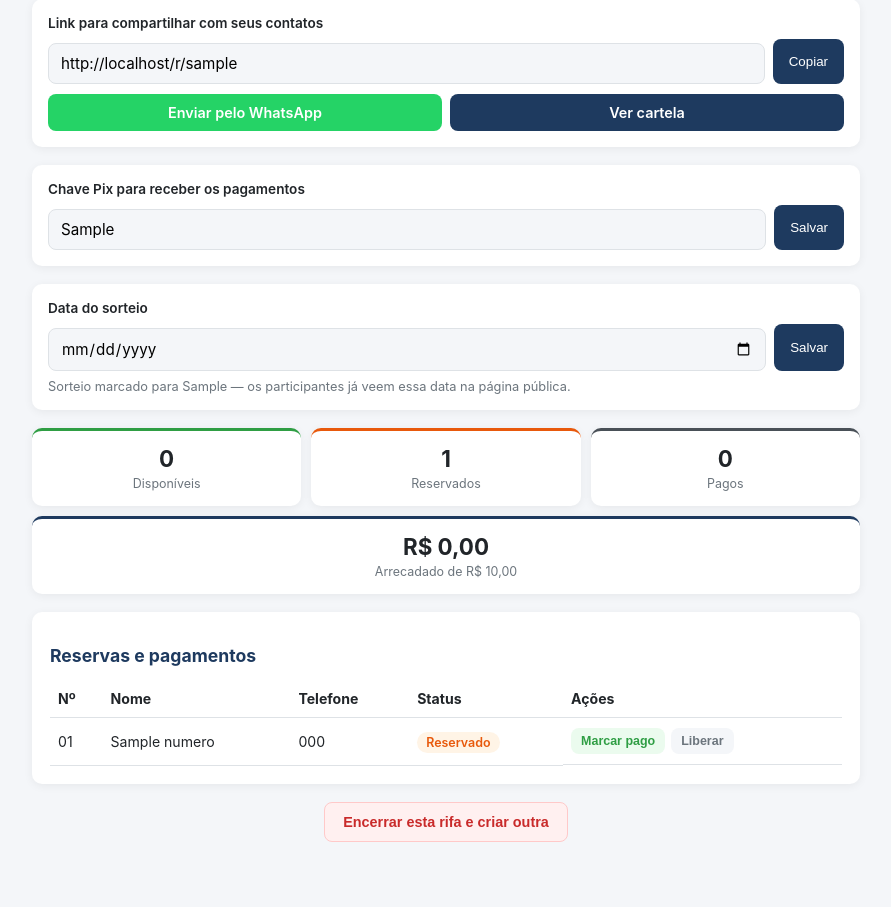
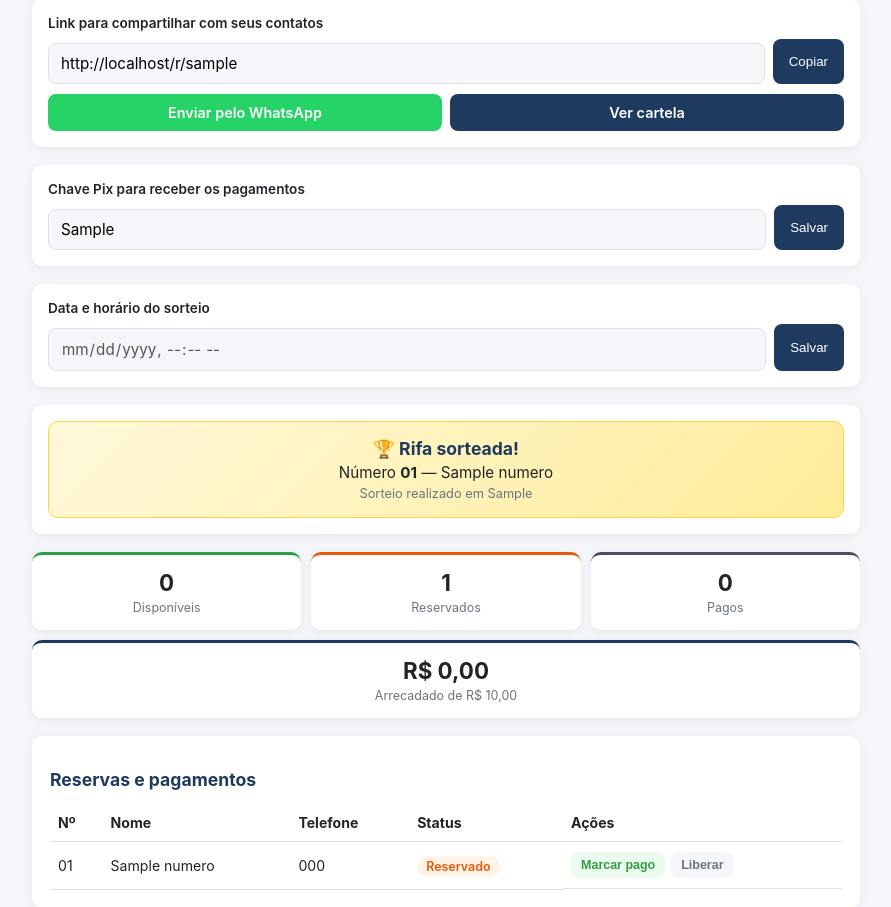
Before and after one commit to ivaldomouracruz-ship-it/rifa-app, a Flask app: page /admin in a window 1280 px wide. Shown: the part 126-1033 px from the top of the page, without its empty margins (194-1085 px from the left). Before the commit the page ends 968 px from the top, so only its background shows below. Run offline with Flask 3, Linux system fonts and the light colour scheme; the visitor is signed in with stand-in values (Sample User, id 1); tables that the repository leaves empty hold one stand-in row (values such as "Sample post").

Commit message:
sorteador automatico

```diff
--- a/app.py
+++ b/app.py
@@ -1,9 +1,11 @@
 import os
+import random
 import secrets
 import string
 from datetime import datetime, timezone
 from functools import wraps
 from urllib.parse import quote
+from zoneinfo import ZoneInfo
 
 from flask import Flask, render_template, request, redirect, url_for, session, jsonify, abort
 
@@ -13,6 +15,7 @@ app = Flask(__name__)
 app.secret_key = os.environ.get("SECRET_KEY", secrets.token_hex(32))
 
 ADMIN_PASSWORD = os.environ.get("ADMIN_PASSWORD", "troque-esta-senha")
+FUSO_BR = ZoneInfo("America/Sao_Paulo")
 
 
 # ---------------------------------------------------------------------------
@@ -68,10 +71,48 @@ def estatisticas(rifa, numeros):
 def formatar_data_br(data_iso):
     if not data_iso:
         return None
+    for formato_entrada, formato_saida in (
+        ("%Y-%m-%dT%H:%M", "%d/%m/%Y às %Hh%M"),
+        ("%Y-%m-%d", "%d/%m/%Y"),
+    ):
+        try:
+            return datetime.strptime(data_iso, formato_entrada).strftime(formato_saida)
+        except ValueError:
+            continue
+    return data_iso
+
+
+def agora_br():
+    return datetime.now(FUSO_BR).replace(tzinfo=None)
+
+
+def data_sorteio_dt(rifa):
+    """Converte o campo data_sorteio (texto) da rifa em datetime, ou None se ausente/ inválido."""
+    valor = rifa.get("data_sorteio")
+    if not valor:
+        return None
     try:
-        return datetime.strptime(data_iso, "%Y-%m-%d").strftime("%d/%m/%Y")
+        return datetime.strptime(valor, "%Y-%m-%dT%H:%M")
     except ValueError:
-        return data_iso
+        return None
+
+
+def pode_sortear(rifa, numeros):
+    if rifa.get("numero_sorteado"):
+        return False
+    dt = data_sorteio_dt(rifa)
+    if dt is None or agora_br() < dt:
+        return False
+    return any(n["status"] == "pago" for n in numeros)
+
+
+def buscar_ganhador(rifa, numeros):
+    if not rifa.get("numero_sorteado"):
+        return None
+    vencedor = next((n for n in numeros if n["numero"] == rifa["numero_sorteado"]), None)
+    if not vencedor:
+        return None
+    return {"numero": vencedor["numero"], "nome": vencedor["nome_comprador"]}
 
 
 # ---------------------------------------------------------------------------
@@ -96,6 +137,7 @@ def rifa_publica(slug):
     return render_template(
         "rifa_publica.html", rifa=rifa, numeros=numeros, stats=stats,
         data_sorteio_br=formatar_data_br(rifa.get("data_sorteio")),
+        ganhador=buscar_ganhador(rifa, numeros),
     )
 
 
@@ -118,6 +160,8 @@ def api_reservar(slug):
     rifa = buscar_rifa_por_slug(slug)
     if not rifa:
         abort(404)
+    if rifa.get("numero_sorteado"):
+        return jsonify({"ok": False, "erro": "Esta rifa já foi sorteada e não aceita mais reservas."}), 403
 
     dados = request.get_json(force=True, silent=True) or {}
     numero = dados.get("numero")
@@ -190,6 +234,8 @@ def admin_dashboard():
         "admin_dashboard.html", rifa=rifa, numeros=numeros, stats=stats,
         link_publico=link_publico, link_whatsapp=link_whatsapp,
         data_sorteio_br=formatar_data_br(rifa.get("data_sorteio")),
+        pode_sortear=pode_sortear(rifa, numeros),
+        ganhador=buscar_ganhador(rifa, numeros),
     )
 
 
@@ -264,6 +310,27 @@ def definir_sorteio():
     return redirect(url_for("admin_dashboard"))
 
 
+@app.route("/admin/sortear", methods=["POST"])
+@login_obrigatorio
+def sortear():
+    rifa = buscar_rifa_ativa()
+    if not rifa:
+        return redirect(url_for("admin_criar"))
+    numeros = buscar_numeros(rifa["id"])
+    if not pode_sortear(rifa, numeros):
+        # Botão só fica habilitado quando as condições são satisfeitas; se chegou aqui
+        # mesmo assim (ex.: F5 tardio), ignora silenciosamente e volta pro painel.
+        return redirect(url_for("admin_dashboard"))
+
+    pagos = [n for n in numeros if n["status"] == "pago"]
+    sorteado = random.choice(pagos)
+    db.run(
+        "UPDATE rifa SET numero_sorteado = ?, sorteado_em = ? WHERE id = ?",
+        [sorteado["numero"], datetime.now(timezone.utc).isoformat(), rifa["id"]],
+    )
+    return redirect(url_for("admin_dashboard"))
+
+
 @app.route("/admin/numero/<int:numero_id>/liberar", methods=["POST"])
 @login_obrigatorio
 def liberar_numero(numero_id):
--- a/db.py
+++ b/db.py
@@ -132,7 +132,7 @@ def inicializar_banco():
         )
     """)
     # Rifas criadas antes desta versão não têm essas colunas — adiciona se faltar.
-    for coluna in ("chave_pix TEXT", "data_sorteio TEXT"):
+    for coluna in ("chave_pix TEXT", "data_sorteio TEXT", "sorteado_em TEXT", "numero_sorteado INTEGER"):
         try:
             run(f"ALTER TABLE rifa ADD COLUMN {coluna}")
         except Exception:
--- a/static/style.css
+++ b/static/style.css
@@ -246,3 +246,50 @@ input:focus, textarea:focus { outline: none; border-color: var(--cor-primaria-cl
     .grade-numeros { grid-template-columns: repeat(auto-fill, minmax(46px, 1fr)); }
     .cabecalho-admin { flex-direction: column; gap: 8px; }
 }
+
+/* Sorteio automático */
+.botao-sortear {
+    display: block;
+    width: 100%;
+    padding: 12px 16px;
+    border: none;
+    border-radius: 8px;
+    background: var(--cor-primaria);
+    color: white;
+    font-weight: 600;
+    font-size: 0.95rem;
+    cursor: pointer;
+    transition: background 0.15s;
+}
+.botao-sortear:hover:not(:disabled) { background: var(--cor-primaria-clara); }
+.botao-sortear:disabled {
+    background: var(--cor-borda);
+    color: var(--cor-texto-suave);
+    cursor: not-allowed;
+}
+
+.banner-ganhador {
+    display: flex;
+    flex-direction: column;
+    gap: 4px;
+    padding: 16px;
+    border-radius: var(--raio);
+    background: linear-gradient(135deg, #fff9db, #ffec99);
+    border: 1px solid #ffd43b;
+    text-align: center;
+}
+.banner-titulo { font-size: 1.1rem; font-weight: 700; color: var(--cor-primaria); }
+.banner-detalhe { font-size: 0.95rem; color: var(--cor-texto); }
+.banner-data { font-size: 0.8rem; color: var(--cor-texto-suave); }
+.banner-ganhador-publico { margin-bottom: 16px; }
+
+.numero.sorteado {
+    outline: 3px solid #f5b400;
+    box-shadow: 0 0 0 3px #fff9db;
+    font-weight: 700;
+}
+
+.grade-numeros.encerrada .numero.disponivel {
+    cursor: not-allowed;
+    opacity: 0.6;
+}
--- a/templates/admin_criar.html
+++ b/templates/admin_criar.html
@@ -14,8 +14,8 @@
         <label>Chave Pix para receber os pagamentos
             <input type="text" name="chave_pix" maxlength="140" placeholder="CPF, e-mail, telefone ou chave aleatória">
         </label>
-        <label>Data do sorteio
-            <input type="date" name="data_sorteio">
+        <label>Data e horário do sorteio
+            <input type="datetime-local" name="data_sorteio">
         </label>
         <label>Valor por número (R$)
             <input type="text" name="valor_numero" required placeholder="Ex.: 10,00">
--- a/templates/admin_dashboard.html
+++ b/templates/admin_dashboard.html
@@ -38,13 +38,35 @@
     </section>
 
     <section class="bloco-link">
-        <label>Data do sorteio</label>
+        <label>Data e horário do sorteio</label>
         <form class="campo-copiar" method="post" action="{{ url_for('definir_sorteio') }}">
-            <input type="date" name="data_sorteio" value="{{ rifa.data_sorteio or '' }}">
-            <button type="submit">Salvar</button>
+            <input type="datetime-local" name="data_sorteio" value="{{ rifa.data_sorteio or '' }}" {% if rifa.numero_sorteado %}disabled{% endif %}>
+            <button type="submit" {% if rifa.numero_sorteado %}disabled{% endif %}>Salvar</button>
         </form>
-        {% if data_sorteio_br %}
+        {% if data_sorteio_br and not rifa.numero_sorteado %}
         <p class="dica-form">Sorteio marcado para {{ data_sorteio_br }} — os participantes já veem essa data na página pública.</p>
+        {% endif %}
+    </section>
+
+    <section class="bloco-link bloco-sorteio">
+        {% if ganhador %}
+        <div class="banner-ganhador">
+            <span class="banner-titulo">🏆 Rifa sorteada!</span>
+            <span class="banner-detalhe">Número <strong>{{ "%02d"|format(ganhador.numero) }}</strong> — {{ ganhador.nome or "sem nome cadastrado" }}</span>
+            {% if data_sorteio_br %}<span class="banner-data">Sorteio realizado em {{ data_sorteio_br }}</span>{% endif %}
+        </div>
+        {% else %}
+        <label>Sorteio automático</label>
+        <form method="post" action="{{ url_for('sortear') }}" onsubmit="return confirm('Realizar o sorteio agora? Essa ação não pode ser desfeita.');">
+            <button type="submit" class="botao-sortear" {% if not pode_sortear %}disabled{% endif %}>🎲 Realizar sorteio</button>
+        </form>
+        {% if not rifa.data_sorteio %}
+        <p class="dica-form">Defina a data e o horário do sorteio acima para habilitar o botão.</p>
+        {% elif not pode_sortear %}
+        <p class="dica-form">O botão será liberado automaticamente em {{ data_sorteio_br }}, e só se houver pelo menos um número pago.</p>
+        {% else %}
+        <p class="dica-form">Tudo pronto — o sorteio já pode ser realizado. Apenas números marcados como "Pago" concorrem.</p>
+        {% endif %}
         {% endif %}
     </section>
 
```
Also changed, not shown: templates/rifa_publica.html (+16 -4 lines).
